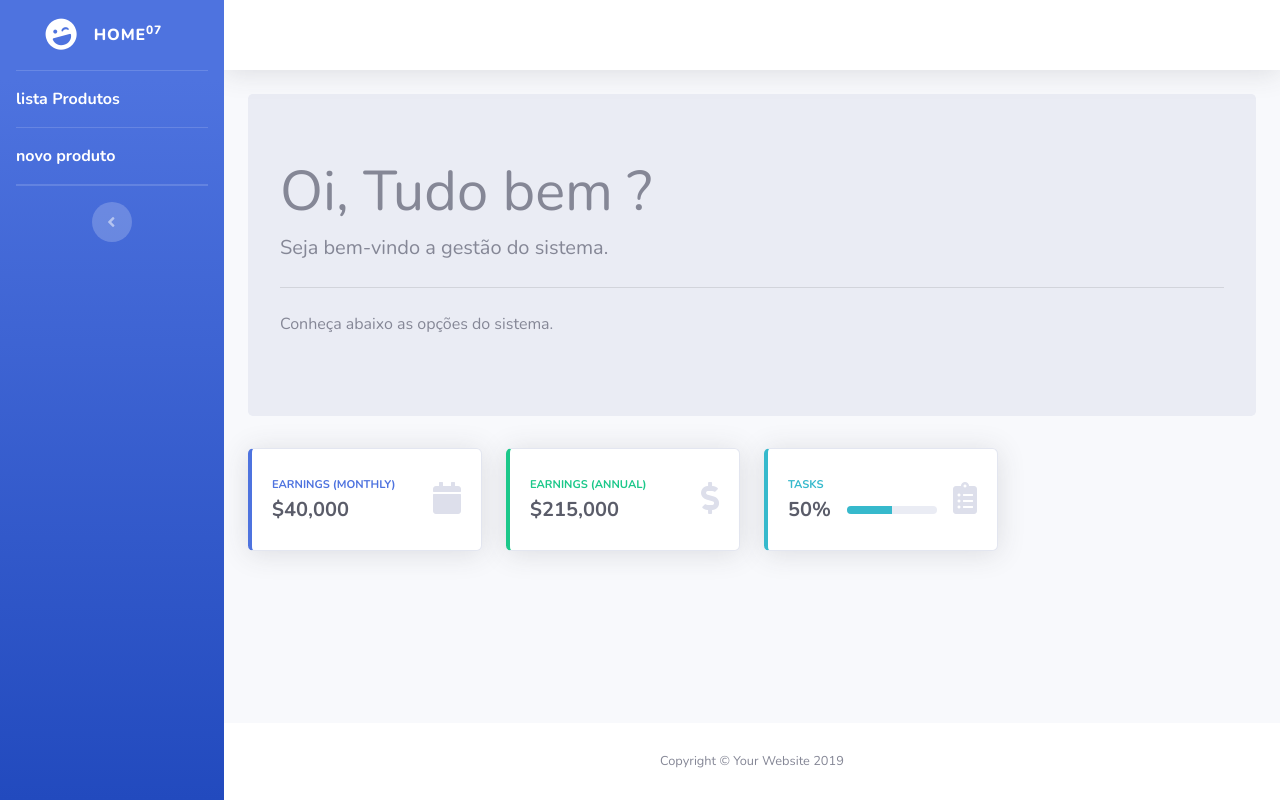
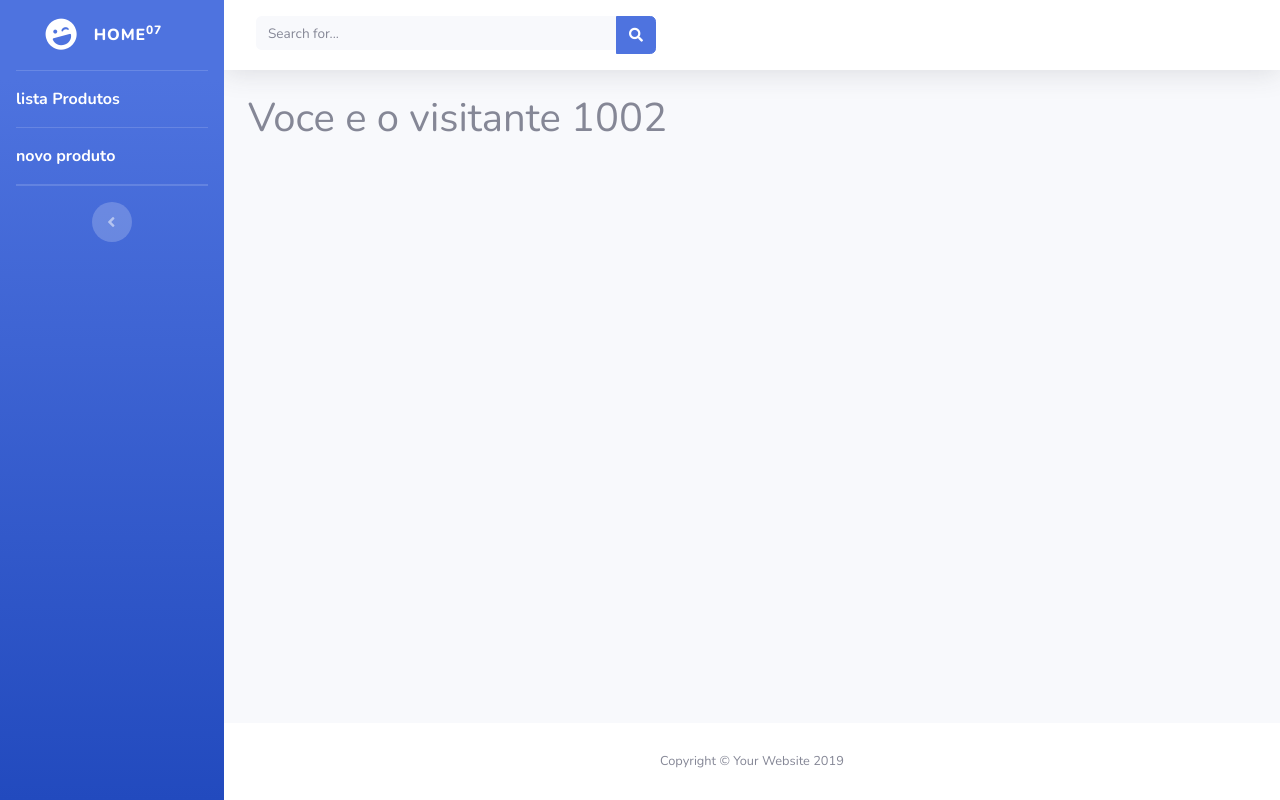
Before and after one commit to GeneralPaulo098/ativity02, a Django app: page /ativity/ in a window 1280 px wide. Run offline with Django 3.2, Linux system fonts and the light colour scheme; some libraries are stand-ins or nearby versions.

Commit message:
segunda versao

```diff
--- a/ativity/templates/home.html
+++ b/ativity/templates/home.html
@@ -1,69 +1,5 @@
 {% extends "base.html" %}
 {% block conteudo %}
 {% load static %}
-<link rel="stylesheet" href="{% static 'css/custom.css' %}">
-<div class="jumbotron">
-    <h1 class="display-4">Oi, Tudo bem ?</h1>
-    <p class="lead">Seja bem-vindo a gestão do sistema.</p>
-    <hr class="my-4">
-    <p>Conheça abaixo as opções do sistema.</p>
-</div>
-<div class="row">
-    <div class="col-xl-3 col-lg-3 col-md-3 mb-4">
-        <div class="card border-left-primary shadow h-100 py-2">
-            <div class="card-body">
-                <div class="row no-gutters align-items-center">
-                    <div class="col mr-2">
-                        <div class="text-xs font-weight-bold text-primary text-uppercase mb-1">Earnings (Monthly)</div>
-                        <div class="h5 mb-0 font-weight-bold text-gray-800">$40,000</div>
-                    </div>
-                    <div class="col-auto">
-                        <i class="fas fa-calendar fa-2x text-gray-300"></i>
-                    </div>
-                </div>
-            </div>
-        </div>
-    </div>
-    <div class="col-xl-3 col-md-6 mb-4">
-        <div class="card border-left-success shadow h-100 py-2">
-            <div class="card-body">
-                <div class="row no-gutters align-items-center">
-                    <div class="col mr-2">
-                        <div class="text-xs font-weight-bold text-success text-uppercase mb-1">Earnings (Annual)</div>
-                        <div class="h5 mb-0 font-weight-bold text-gray-800">$215,000</div>
-                    </div>
-                    <div class="col-auto">
-                        <i class="fas fa-dollar-sign fa-2x text-gray-300"></i>
-                    </div>
-                </div>
-            </div>
-        </div>
-    </div>
-    <div class="col-xl-3 col-md-6 mb-4">
-        <div class="card border-left-info shadow h-100 py-2">
-            <div class="card-body">
-                <div class="row no-gutters align-items-center">
-                    <div class="col mr-2">
-                        <div class="text-xs font-weight-bold text-info text-uppercase mb-1">Tasks</div>
-                        <div class="row no-gutters align-items-center">
-                            <div class="col-auto">
-                                <div class="h5 mb-0 mr-3 font-weight-bold text-gray-800">50%</div>
-                            </div>
-                            <div class="col">
-                                <div class="progress progress-sm mr-2">
-                                    <div class="progress-bar bg-info" role="progressbar" style="width: 50%"
-                                        aria-valuenow="50" aria-valuemin="0" aria-valuemax="100"></div>
-                                </div>
-                            </div>
-                        </div>
-                    </div>
-                    <div class="col-auto">
-                        <i class="fas fa-clipboard-list fa-2x text-gray-300"></i>
-                    </div>
-                </div>
-            </div>
-        </div>
-    </div>
-
-</div>
+<h1>Voce e o visitante {{request.session.soma}}</h1>
 {% endblock %}
--- a/ativity/templates/products/list.html
+++ b/ativity/templates/products/list.html
@@ -25,6 +25,7 @@
             <th scope="col">Nome</th>
             <th scope="col">valor</th>
             <th scope="col">ver</th>
+            <th scope="col">Compra</th>
         </tr>
     </thead>
     <tbody>
@@ -33,9 +34,11 @@
             <td>{{product.id}}</td>
             <td>{{product.name}}</td>
             <td>{{product.value}}</td>
-            <td><a href="/ativity/product/{{product.id}}">ver</a></td>
+            <td><button><a href="/ativity/product/{{product.id}}">ver</a></button></td>
+            <td><button><a href="/ativity/product/{{product.id}}/card/">comprar</a></button></td>
         </tr>
         {% endfor %}
     </tbody>
 </table>
+<h3>produtos no carrinho {{request.session.card| length}}</h3>
 {% endblock %}
--- a/ativity/urls.py
+++ b/ativity/urls.py
@@ -5,8 +5,8 @@
     path('', views.home),
     path('product/', views.products_list),
     path('product/<int:id>/', views.products_show),
-    path('product/create/', views.product_create)
-
+    path('product/create/', views.product_create),
+    path('product/<int:id>/card/', views.save_card)
 
 
 ]
--- a/ativity/views.py
+++ b/ativity/views.py
@@ -1,8 +1,11 @@
 from django.shortcuts import render,redirect
 from . models import Products
 from . forms import ProductsForm
+import json
 
 def home(request):
+    soma = request.session.get('soma', 1001)
+    request.session['soma'] = soma + 1
     return render(request,'home.html')
 
 def products_list(request):
@@ -26,6 +29,13 @@
         products = Products.objects.all()
         return render(request,'products/list.html',{'products':products})
 
+def save_card(request,id):
+    product = Products.objects.get(pk=id)
+    list_card = request.session.get('card',[])
+    list_card.append(product.id)
+    request.session['card']= list_card
+    return redirect('/ativity/product/')
+
 def products_show(request,id):
     product = Products.objects.get(pk=id)
     return render(request, 'products/show.html',{'product':product})
```
Also changed, not shown: db.sqlite3.
